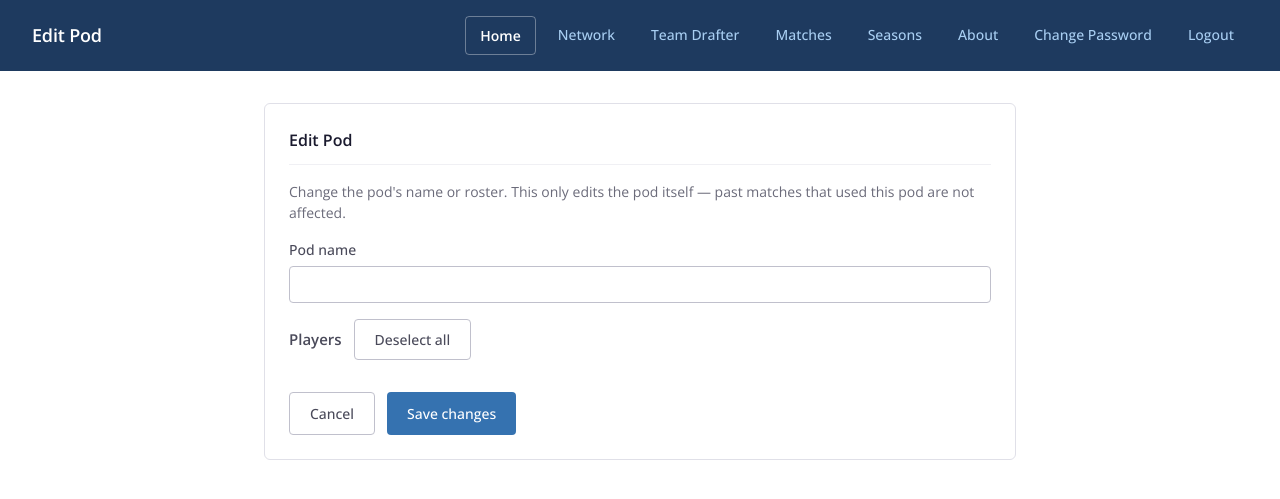
After one commit to fkmjec/prague-lions-ranking, a FastAPI app: template src/prague_lions_ranking/templates/pod_edit.html in a window 1280 px wide. The commit adds this page. Shown: the top 499 px of the page. Run offline with FastAPI, Linux system fonts and the light colour scheme; the template is opened without the code that fills it, so the values that code supplies are empty.

Commit message:
edit pods

```diff
--- /dev/null
+++ b/src/prague_lions_ranking/templates/pod_edit.html
@@ -0,0 +1,76 @@
+{% extends "base.html" %}
+
+{% block title %}Edit Pod – Prague Lions Ranking{% endblock %}
+{% block page_title %}Edit Pod{% endblock %}
+
+{% block content %}
+<div class="container">
+    <div class="card">
+        <h2>Edit Pod</h2>
+        <p class="balance-desc">
+            Change the pod's name or roster. This only edits the pod itself — past
+            matches that used this pod are not affected.
+        </p>
+
+        <form method="POST" action="/admin/pods/{{ pod.id }}/edit" id="edit-pod-form">
+            <div class="form-group">
+                <label for="pod_name">Pod name</label>
+                <input type="text" id="pod_name" name="pod_name" required maxlength="80"
+                       value="{{ pod.name }}">
+            </div>
+
+            <div class="balance-pool-header" style="margin-top: 1rem;">
+                <h3>Players</h3>
+                <button type="button" class="btn-cancel" id="pod-select-all-btn">Select all</button>
+            </div>
+            <div class="balance-player-grid" id="pod-player-grid">
+                {% for player in all_players %}
+                <label class="balance-player-chip">
+                    <input type="checkbox" name="pod_players" value="{{ player.id }}"
+                           {% if player.id in current_player_ids %}checked{% endif %}>
+                    <span class="balance-chip-inner">
+                        <span class="balance-chip-name">{{ player.username }}</span>
+                    </span>
+                </label>
+                {% endfor %}
+            </div>
+
+            <input type="hidden" id="pod-player-ids" name="player_ids" value="[]">
+
+            <div class="form-actions">
+                <a href="/admin/pods" class="btn-cancel">Cancel</a>
+                <button type="submit">Save changes</button>
+            </div>
+        </form>
+    </div>
+</div>
+{% endblock %}
+
+{% block scripts %}
+<script>
+(function () {
+    var form = document.getElementById('edit-pod-form');
+    var hiddenInput = document.getElementById('pod-player-ids');
+    form.addEventListener('submit', function () {
+        var checked = Array.from(
+            form.querySelectorAll('input[name="pod_players"]:checked')
+        ).map(function (cb) { return parseInt(cb.value); });
+        hiddenInput.value = JSON.stringify(checked);
+    });
+
+    var selectAllBtn = document.getElementById('pod-select-all-btn');
+    var boxes = form.querySelectorAll('input[name="pod_players"]');
+    function updateSelectAllLabel() {
+        var all = Array.from(boxes).every(function (b) { return b.checked; });
+        selectAllBtn.textContent = all ? 'Deselect all' : 'Select all';
+    }
+    selectAllBtn.addEventListener('click', function () {
+        var all = Array.from(boxes).every(function (b) { return b.checked; });
+        boxes.forEach(function (b) { b.checked = !all; });
+        updateSelectAllLabel();
+    });
+    boxes.forEach(function (b) { b.addEventListener('change', updateSelectAllLabel); });
+    updateSelectAllLabel();
+})();
+</script>
+{% endblock %}
--- a/src/prague_lions_ranking/templates/pods.html
+++ b/src/prague_lions_ranking/templates/pods.html
@@ -73,6 +73,7 @@
                                    required maxlength="80" class="pod-rename-input">
                             <button type="submit" class="btn-view">Rename</button>
                         </form>
+                        <a href="/admin/pods/{{ pod.id }}/edit" class="btn-view">Edit</a>
                         <form method="POST" action="/admin/pods/{{ pod.id }}/delete"
                               onsubmit="return confirm('Delete pod \'{{ pod.name }}\'?')">
                             <button type="submit" class="btn-delete">Delete</button>
```
Also changed, not shown: src/prague_lions_ranking/routers/admin.py (+58 -0 lines).
